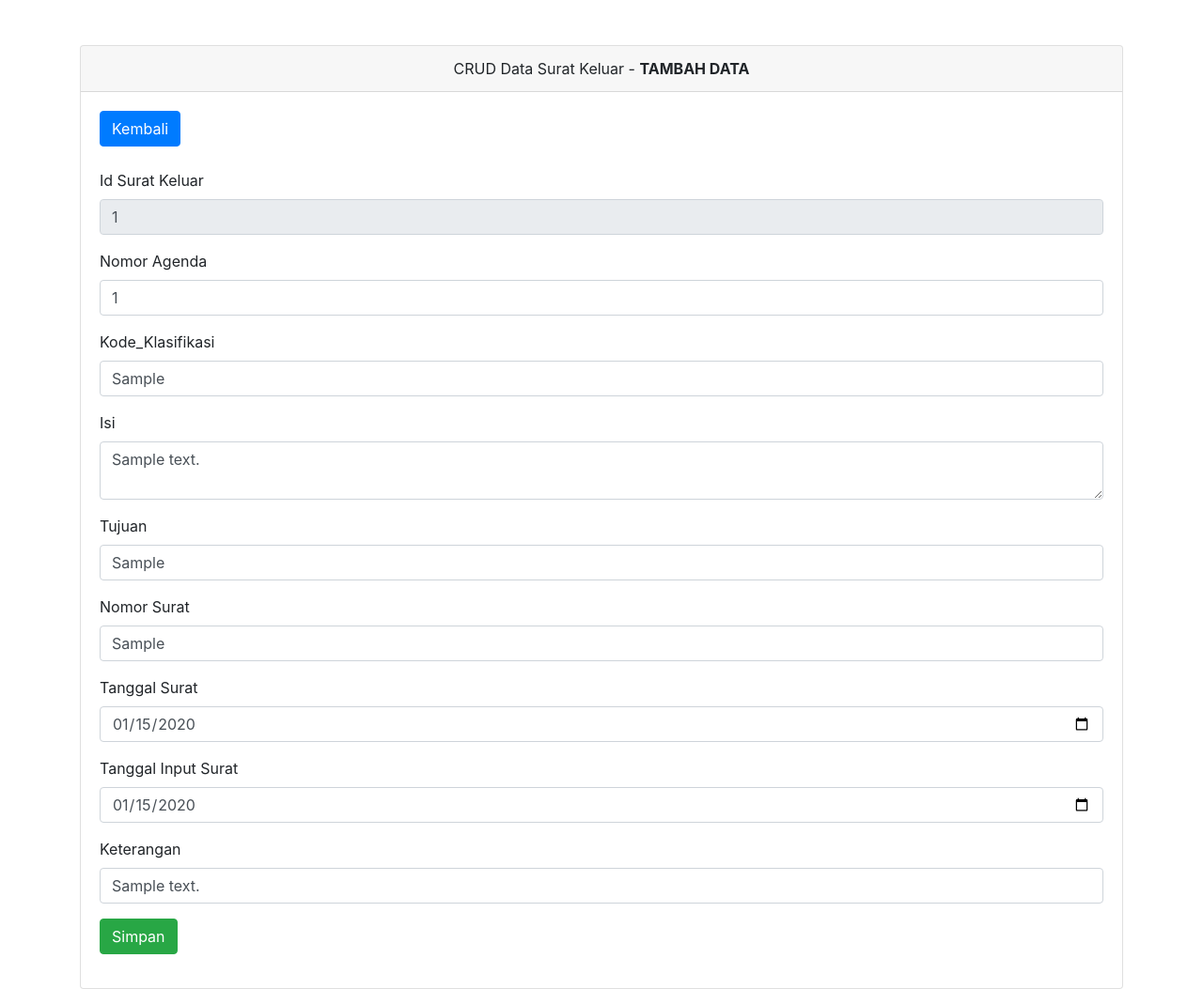
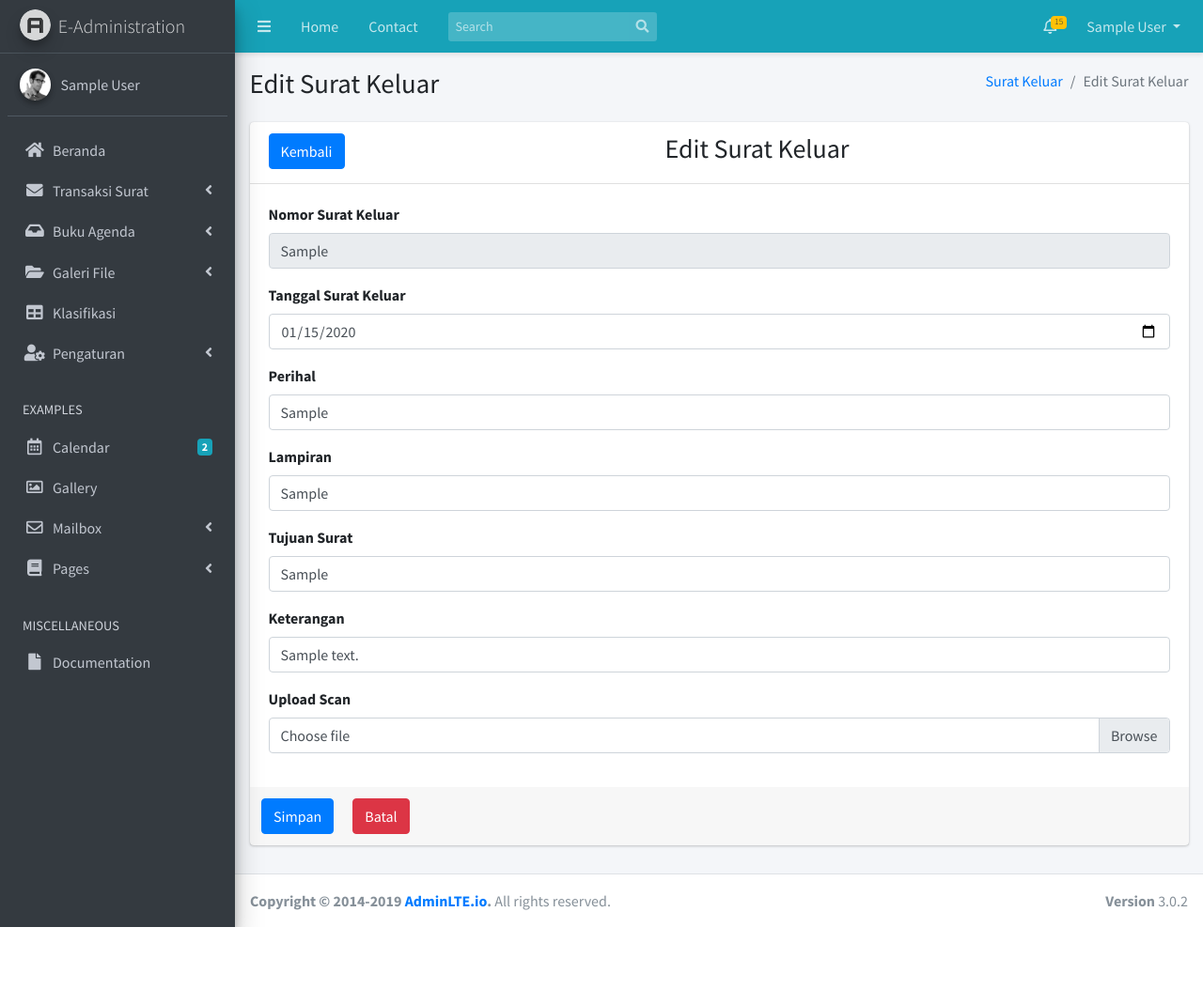
Before and after one commit to gugi97/E-Administration, a Laravel app: page /suratkeluar/edit/1 in a window 1280 px wide. Shown: the whole page at 94% size. After the commit the page ends 987 px from the top, so only its background shows below. Run offline with Laravel 8, Linux system fonts and the light colour scheme; a user stored in the database is signed in; tables that the repository leaves empty hold one stand-in row (values such as "Sample post"); some libraries are stand-ins or nearby versions.

Commit message:
Revisi Surat Keluar + Tambah Auto Number NoUrut

```diff
--- a/app/Http/Controllers/SuratKeluarController.php
+++ b/app/Http/Controllers/SuratKeluarController.php
@@ -3,8 +3,12 @@
 namespace App\Http\Controllers;
 
 use App\SuratKeluar;
+use App\Jenis;
+use App\Jabatan;
+use App\User;
+use DB;
 use Illuminate\Http\Request;
-use Illuminate\Support\Facades\DB;
+use Illuminate\Support\Facades\Auth;
 
 class SuratKeluarController extends Controller
 {
@@ -16,7 +20,7 @@ class SuratKeluarController extends Controller
     public function index()
     {
 		// mengambil data dari table suratkeluar
-        $suratkeluar = DB::table('suratkeluar')->get();
+        $suratkeluar = SuratKeluar::getallsuratkeluar();
 
     	// mengirim data suratkeluar ke view index
 		return view('suratkeluar',['suratkeluar' => $suratkeluar]);
@@ -24,35 +28,56 @@ class SuratKeluarController extends Controller
 
 	public function tambah()
     {
-    	return view('suratkeluar_tambah');
+		$alljenis = Jenis::getalluser();
+		$alljabatan = Jabatan::getalluser();
+		$sk_count = DB::table('suratkeluar')->count();
+		$no_urut = $sk_count + 1;
+        $nama = Auth::user()->name;
+        $nip = User::where('name',$nama)->first();
+
+        return view('suratkeluar_tambah', ['alljenis' => $alljenis, 'alljabatan' => $alljabatan, 'nama' => $nama, 'nip' => $nip, 'no_urut' => $no_urut]);
 	}
 
 	public function store(Request $request)
     {
-		if ($request->hasFile('file'))
+		if ($request->hasFile('gambar'))
         {
-            $file = $request->file('file');
+            $file = $request->file('gambar');
             // $extension = $file->getClientOriginalExtension();
             $filename = $file->getClientOriginalName();
-            $file->move('uploads/suratkeluar/', $filename);
-            $file = $filename;
+            $file->move('uploads/suratkeluar', $filename);
+            $gambar = $filename;
         }else {
             return $request;
-            $file = '';
-		}
+            $gambar = '';
+        }
 
-		// insert data ke table suratkeluar
-		DB::table('suratkeluar')->insert([
-			'no_agenda' => $request->no_agenda,
-			'kode_klasifikasi' => $request->kode_klasifikasi,
-			'isi' => $request->isi,
-			'tujuan' => $request->tujuan,
-			'no_suratkeluar' => $request->no_suratkeluar,
-			'tgl_surat' => $request->tgl_surat,
-			'tgl_catat' => $request->tgl_catat,
-			'file' => $request->file,
-			'keterangan' => $request->keterangan
+		$urut = $request->input('urut');
+        $bulan = $request->input('bulan');
+        $tahun = $request->input('tahun');
+        $jenis = $request->input('jenis');
+        $jabat = $request->input('jabat');
+		$tgl_suratkeluar = $request->input('tgl_suratkeluar');
+		$perihal = $request->input('perihal');
+		$lampiran = $request->input('lampiran');
+		$tujuan_surat = $request->input('tujuan_surat');
+		$keterangan = $request->input('keterangan');
+        $nip = $request->input('nip');
+		$no_suratkeluar = $jenis . '/' . $jabat . '/' . $urut . '/' . $bulan . '/' . $tahun;
+
+        SuratKeluar::create([
+            'no_suratkeluar' => $no_suratkeluar,
+            'tgl_suratkeluar' => $tgl_suratkeluar,
+            'perihal' => $perihal,
+            'lampiran' => $lampiran,
+            'tujuan_surat' => $tujuan_surat,
+            'keterangan' => $keterangan,
+            'gambar' => $gambar,
+            'nip' => $nip,
+            'kode_jenissurat' => $jenis,
+            'kode_jenjang' => $jabat
 		]);
+
 		// alihkan halaman ke halaman suratkeluar
     	return redirect('/suratkeluar');
 	}
@@ -60,24 +85,21 @@ class SuratKeluarController extends Controller
 	public function edit($id_suratkeluar)
 	{
 		// mengambil data suratkeluar berdasarkan id yang dipilih
-		$suratkeluar = DB::table('suratkeluar')->where('id_suratkeluar',$id_suratkeluar)->get();
+		$suratkeluar = SuratKeluar::where('id_suratkeluar',$id_suratkeluar)->get();
 		// passing data surat keluar yang didapat ke view suratkeluar_edit.blade.php
 		return view('suratkeluar_edit', ['suratkeluar' => $suratkeluar]);
 	}
 
-	public function update(Request $request)
+	public function update($id_suratkeluar, Request $request)
 	{
-
 		// update data surat keluar
-		DB::table('suratkeluar')->where('id_suratkeluar',$request->id_suratkeluar)->update([
-			'no_agenda' => $request->no_agenda,
-			'kode_klasifikasi' => $request->kode_klasifikasi,
-			'isi' => $request->isi,
-			'tujuan' => $request->tujuan,
-			'no_suratkeluar' => $request->no_suratkeluar,
-			'tgl_surat' => $request->tgl_surat,
-			'tgl_catat' => $request->tgl_catat,
-			'keterangan' => $request->keterangan
+		SuratKeluar::where('id_suratkeluar',$id_suratkeluar)->update([
+			'tgl_suratkeluar' => $request->tgl_suratkeluar,
+			'perihal' => $request->perihal,
+			'lampiran' => $request->lampiran,
+			'tujuan_surat' => $request->tujuan_surat,
+			'keterangan' => $request->keterangan,
+			'gambar' => $request->gambar
 		]);
 		// alihkan halaman ke halaman suratkeluar
 		return redirect('/suratkeluar');
@@ -86,7 +108,7 @@ class SuratKeluarController extends Controller
 	public function delete($id_suratkeluar)
 	{
 		// menghapus data suratkeluar berdasarkan id yang dipilih
-		DB::table('suratkeluar')->where('id_suratkeluar',$id_suratkeluar)->delete();
+		SuratKeluar::where('id_suratkeluar',$id_suratkeluar)->delete();
 
 		// alihkan halaman ke halaman suratkeluar
 		return redirect('/suratkeluar');
--- a/app/SuratKeluar.php
+++ b/app/SuratKeluar.php
@@ -3,12 +3,18 @@
 namespace App;
 
 use Illuminate\Database\Eloquent\Model;
+use Illuminate\Support\Facades\DB;
 
 class SuratKeluar extends Model
 {
     protected $table = "suratkeluar";
 
-    protected $fillable = ['no_agenda','kode_klasifikasi','isi','tujuan','no_suratkeluar','tgl_surat','tgl_catat','file','keterangan'];
+    protected $fillable = ['no_suratkeluar','tgl_suratkeluar','perihal','lampiran','tujuan_surat','keterangan','file','nip','kode_jenissurat','kode_jenjang'];
 
     public $timestamps = false;
+
+    public function scopegetallsuratkeluar(){
+        $result = DB::table('suratkeluar')->get();
+        return $result;
+    }
 }
--- a/resources/views/suratkeluar_edit.blade.php
+++ b/resources/views/suratkeluar_edit.blade.php
@@ -1,62 +1,45 @@
-<!doctype html>
-<html>
-    <head>
-        <meta charset="utf-8">
-        <meta name="viewport" content="width=device-width, initial-scale=1">
-        <link href="https://stackpath.bootstrapcdn.com/bootstrap/4.2.1/css/bootstrap.min.css" rel="stylesheet">
-        <title>Tutorial</title>
-    </head>
-    <body>
-        <div class="container">
-            <div class="card mt-5">
-                <div class="card-header text-center">
-                    CRUD Data Surat Keluar - <strong>TAMBAH DATA</strong>
+@extends('layouts.master')
+<!-- Header END -->
+
+<!-- PAGE CONTENT BEGIN -->
+@section('content')
+    <!-- Content Header (Page header) -->
+    <section class="content-header">
+        <div class="container-fluid">
+            <div class="row mb-2">
+                <div class="col-sm-6">
+                    <h1>Edit Surat Keluar</h1>
                 </div>
+                <div class="col-sm-6">
+                    <ol class="breadcrumb float-sm-right">
+                    <li class="breadcrumb-item"><a href="{{url('/suratkeluar')}}">Surat Keluar</a></li>
+                        <li class="breadcrumb-item active">Edit Surat Keluar</li>
+                    </ol>
+                </div>
+            </div>
+        </div><!-- /.container-fluid -->
+    </section>
+
+    <!-- Main content -->
+    <section class="content" style="min-height: 800px;">
+        <div class="container-fluid">
+            {{-- General Form Elements --}}
+            <div class="card">
+                <!-- Card Header -->
+                <div class="card-header">
+                    <h3 class="card-title"><a href="/suratkeluar" class="btn btn-primary">Kembali</a></h3>
+                    <h3 align="center">Edit Surat Keluar</h3>
+                </div>
+                <!-- End Card Header -->
+                <!-- form start -->
+                    @foreach($suratkeluar as $ske)
+                    <form role="form" method="post" action="{{url('suratkeluar/update')}}/{{$ske->id_suratkeluar}}" enctype="multipart/form-data">
+                        {{ csrf_field() }}
+                        {{ method_field('PUT') }}
                         <div class="card-body">
-                    <a href="/suratkeluar" class="btn btn-primary">Kembali</a>
-                    <br/>
-                    <br/>
-                    @foreach($suratkeluar as $ske)
-                    <form method="post" action="/suratkeluar/update">
-                        {{ csrf_field() }}
                             <div class="form-group">
-                            <label>Id Surat Keluar</label>
-                            <input type="text" name="id_suratkeluar" value="{{ $ske->id_suratkeluar }}" class="form-control" disabled>
-                        </div>
-                        <div class="form-group">
-                            <label>Nomor Agenda</label>
-                            <input type="number" name="no_agenda" class="form-control" value="{{ $ske->no_agenda }}">
-                        </div>
-                        <div class="form-group">
-                            <label>Kode_Klasifikasi</label>
-                            <input type="text" name="kode_klasifikasi" class="form-control" placeholder="Kode Klasifikasi" value="{{ $ske->kode_klasifikasi }}">
-                            @if($errors->has('kode_klasifikasi'))
-                                <div class="text-danger">
-                                    {{ $errors->first('kode_klasifikasi')}}
-                                </div>
-                            @endif
-                        </div>
-                        <div class="form-group">
-                            <label>Isi</label>
-                            <textarea name="isi" class="form-control" placeholder="Isi Surat">{{ $ske->isi }}</textarea>
-                            @if($errors->has('isi'))
-                                <div class="text-danger">
-                                    {{ $errors->first('isi')}}
-                                </div>
-                            @endif
-                        </div>
-                        <div class="form-group">
-                            <label>Tujuan</label>
-                            <input type="text" name="tujuan" class="form-control" placeholder="Tujuan" value="{{ $ske->tujuan }}">
-                            @if($errors->has('tujuan'))
-                                <div class="text-danger">
-                                    {{ $errors->first('tujuan')}}
-                                </div>
-                            @endif
-                        </div>
-                        <div class="form-group">
-                            <label>Nomor Surat</label>
-                            <input type="text" name="no_suratkeluar" class="form-control" placeholder="Nomor Surat" value="{{ $ske->no_suratkeluar }}">
+                                <label>Nomor Surat Keluar</label>
+                                <input type="text" name="no_suratkeluar" class="form-control" value="{{ $ske->no_suratkeluar }}" disabled>
                                 @if($errors->has('no_suratkeluar'))
                                 <div class="text-danger">
                                     {{ $errors->first('no_suratkeluar')}}
@@ -64,29 +47,48 @@
                                 @endif
                             </div>
                             <div class="form-group">
-                            <label>Tanggal Surat</label>
-                            <input type="date" name="tgl_surat" class="form-control" value="{{ $ske->tgl_surat }}">
+                                <label>Tanggal Surat Keluar</label>
+                                <input type="date" class="form-control" name="tgl_suratkeluar" id="tgl_suratkeluar" value="{{ $ske->tgl_suratkeluar }}" required>
                             </div>
                             <div class="form-group">
-                            <label>Tanggal Input Surat</label>
-                            <input type="date" name="tgl_catat" class="form-control" value="{{ $ske->tgl_catat }}">
+                                <label>Perihal</label>
+                                <input type="text" class="form-control" placeholder="Perihal" name="perihal" id="perihal" value="{{ $ske->perihal }}" required>
+                            </div>
+                            <div class="form-group">
+                                <label>Lampiran</label>
+                                <input type="text" class="form-control" placeholder="lampiran" name="lampiran" id="lampiran" value="{{ $ske->lampiran }}" required>
+                            </div>
+                            <div class="form-group">
+                                <label>Tujuan Surat</label>
+                                <input type="text" name="tujuan_surat" class="form-control" placeholder="Tujuan Surat" value="{{ $ske->tujuan_surat }}" required>
                             </div>
                             <div class="form-group">
                                 <label>Keterangan</label>
-                            <input type="text" name="keterangan" class="form-control" placeholder="Keterangan" value="{{ $ske->keterangan }}">
-                            @if($errors->has('keterangan'))
-                                <div class="text-danger">
-                                    {{ $errors->first('keterangan')}}
-                                </div>
-                            @endif
+                                <input type="text" name="keterangan" class="form-control" placeholder="Keterangan" value="{{ $ske->keterangan }}" required>
                             </div>
                             <div class="form-group">
-                            <input type="submit" class="btn btn-success" value="Simpan">
+                                <label for="exampleInputFile">Upload Scan</label>
+                                <div class="input-group">
+                                    <div class="custom-file">
+                                        <input type="file" class="custom-file-input" name="gambar" id="exampleInputFile" value="{{ $ske->gambar }}">
+                                        <label class="custom-file-label" for="exampleInputFile">Choose file</label>
                                     </div>
+                                </div>
+                            </div>
+                            </div>
+                        <!-- Footer -->
+                        <div class="card-footer">
+                                <div class="row">
+                                    <button type="submit" class="btn btn-primary">Simpan</button>
+                                    <a href="{{url('suratkeluar')}}" class="btn btn-danger" style="margin-left: 20px;">Batal</a>
+                                </div>
+                        </div>
+                        <!-- End Footer -->
                 </form>
                     @endforeach
             </div>
         </div>
-        </div>
-    </body>
-</html>
+    </section>
+    <!-- /.content -->
+
+@endsection
--- a/resources/views/suratmasuk_tambah.blade.php
+++ b/resources/views/suratmasuk_tambah.blade.php
@@ -62,7 +62,7 @@
 
                                 <div class="form-group">
                                     <label>No Urut</label>
-                                    <input type="text" class="form-control" placeholder="Sesuai surat yang diterima" name="urut" value="" id="urut" required>
+                                    <input type="text" class="form-control" placeholder="Sesuai surat yang diterima" name="urut" value="{{$no_urut}}" id="urut" required>
                                 </div>
 
                                 <div class="form-group">
--- a/routes/web.php
+++ b/routes/web.php
@@ -17,5 +17,5 @@ Route::get('suratkeluar', 'SuratKeluarController@index');
 Route::get('suratkeluar/tambah', 'SuratKeluarController@tambah');
 Route::post('/suratkeluar/store', 'SuratKeluarController@store');
 Route::get('suratkeluar/edit/{id_suratkeluar}', 'SuratKeluarController@edit');
-Route::post('suratkeluar/update/{id_suratkeluar}', 'SuratKeluarController@update');
+Route::put('suratkeluar/update/{id_suratkeluar}', 'SuratKeluarController@update');
 Route::get('suratkeluar/hapus/{id_suratkeluar}', 'SuratKeluarController@delete');
```
Also changed, not shown: app/Http/Controllers/SuratMasukControllerk.php (+6 -3 lines), resources/views/suratkeluar.blade.php (+11 -13 lines), resources/views/suratkeluar_tambah.blade.php (+65 -84 lines), database/migrations/2020_03_29_133310_create_surat_keluars_table.php, public/uploads/suratkeluar/1.PNG (added), public/uploads/suratmasuk/1.PNG (added). Lines whose indentation alone changed are shown as unchanged.
